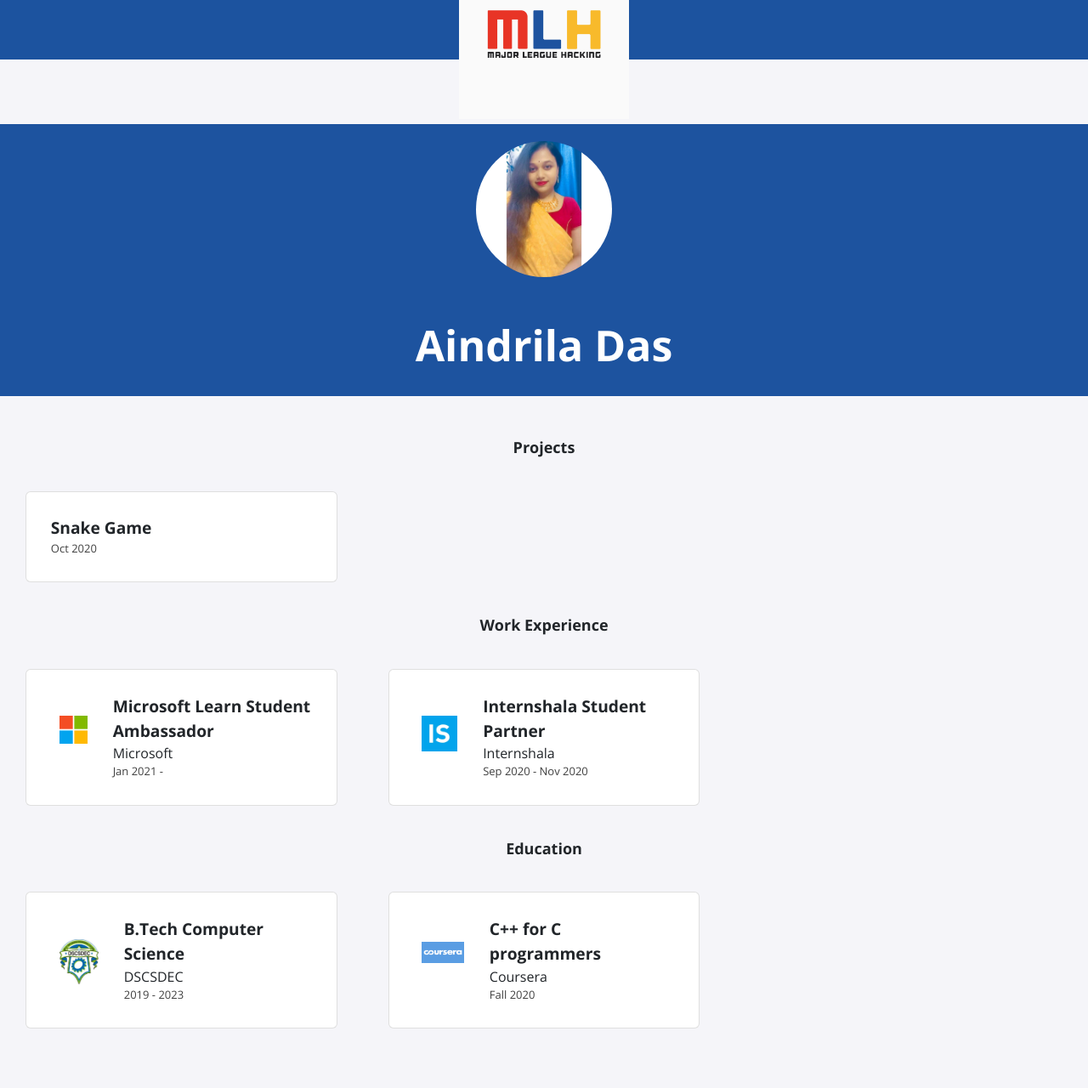
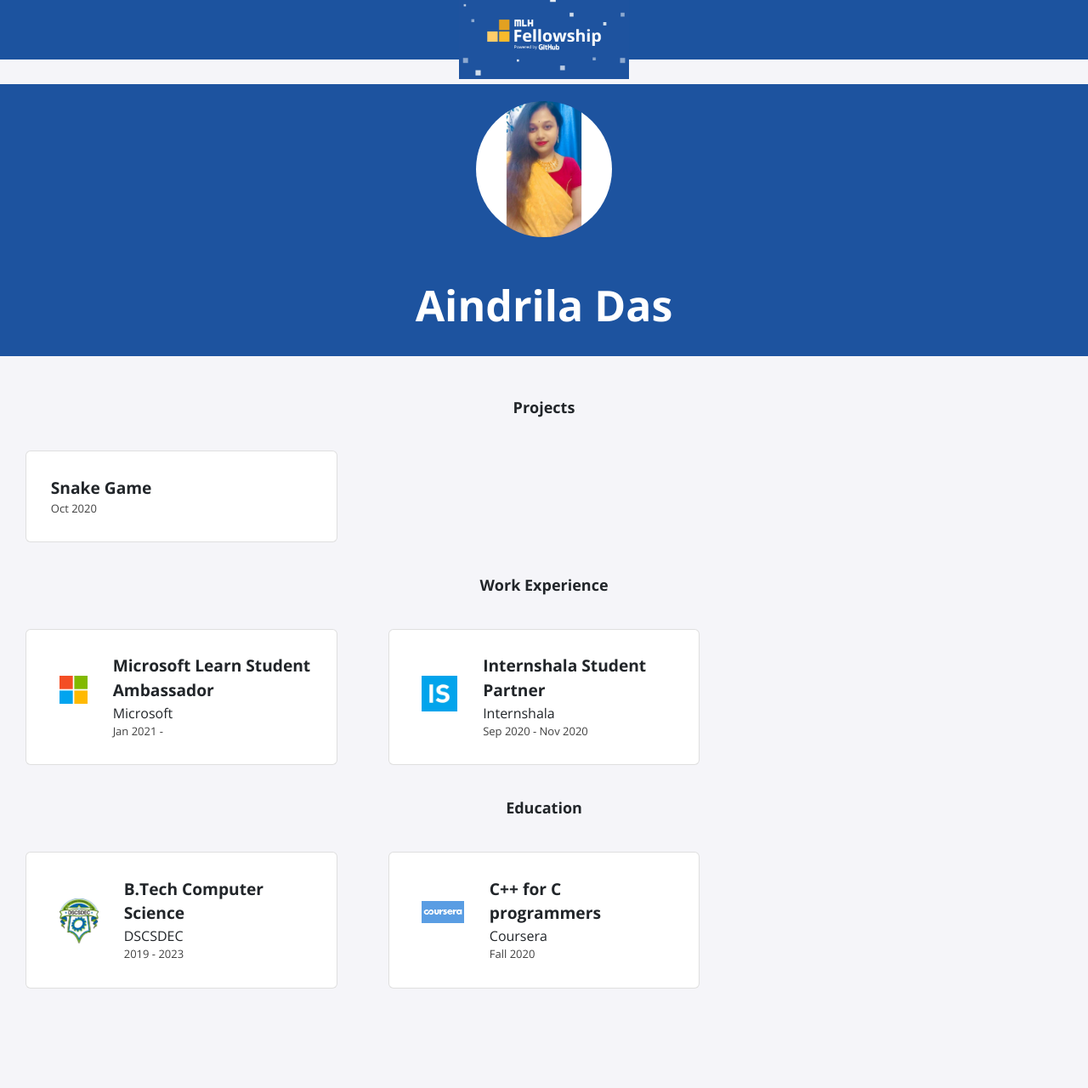
Before and after one commit to aindrila2412/aindrila2412.github.io, a Jekyll site: the page built from index.html, in a window 1280 px wide. Shown: the whole page at 85% size. Built offline with Jekyll 4.4.1, drawn with Linux system fonts in a browser that asks for light colours; nearby versions of some CDN libraries; after the commit the page ends 1233 px from its top, so only the background shows below that.

Commit message:
Update navbar.html

```diff
--- a/_includes/navbar.html
+++ b/_includes/navbar.html
@@ -2,7 +2,7 @@
     <div class="nav-content">
         <a href="{{ '/' | relative_url }}">
             <div class="nav-logo">
-                <img src="./assets/img/mlh.jpg" />
+                <img src="./assets/img/social-link.jpg" />
             </div>
         </a>
 
```
